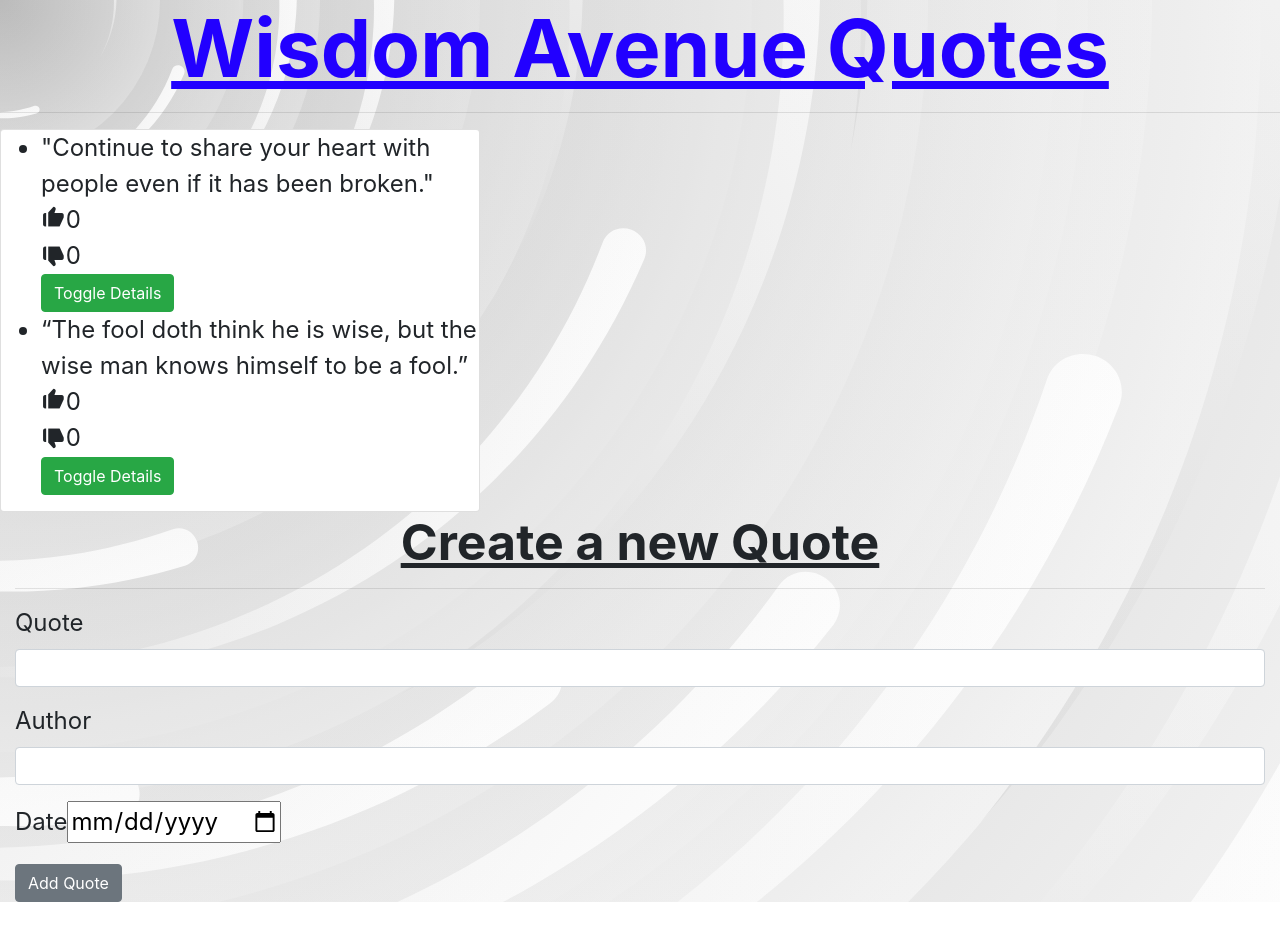
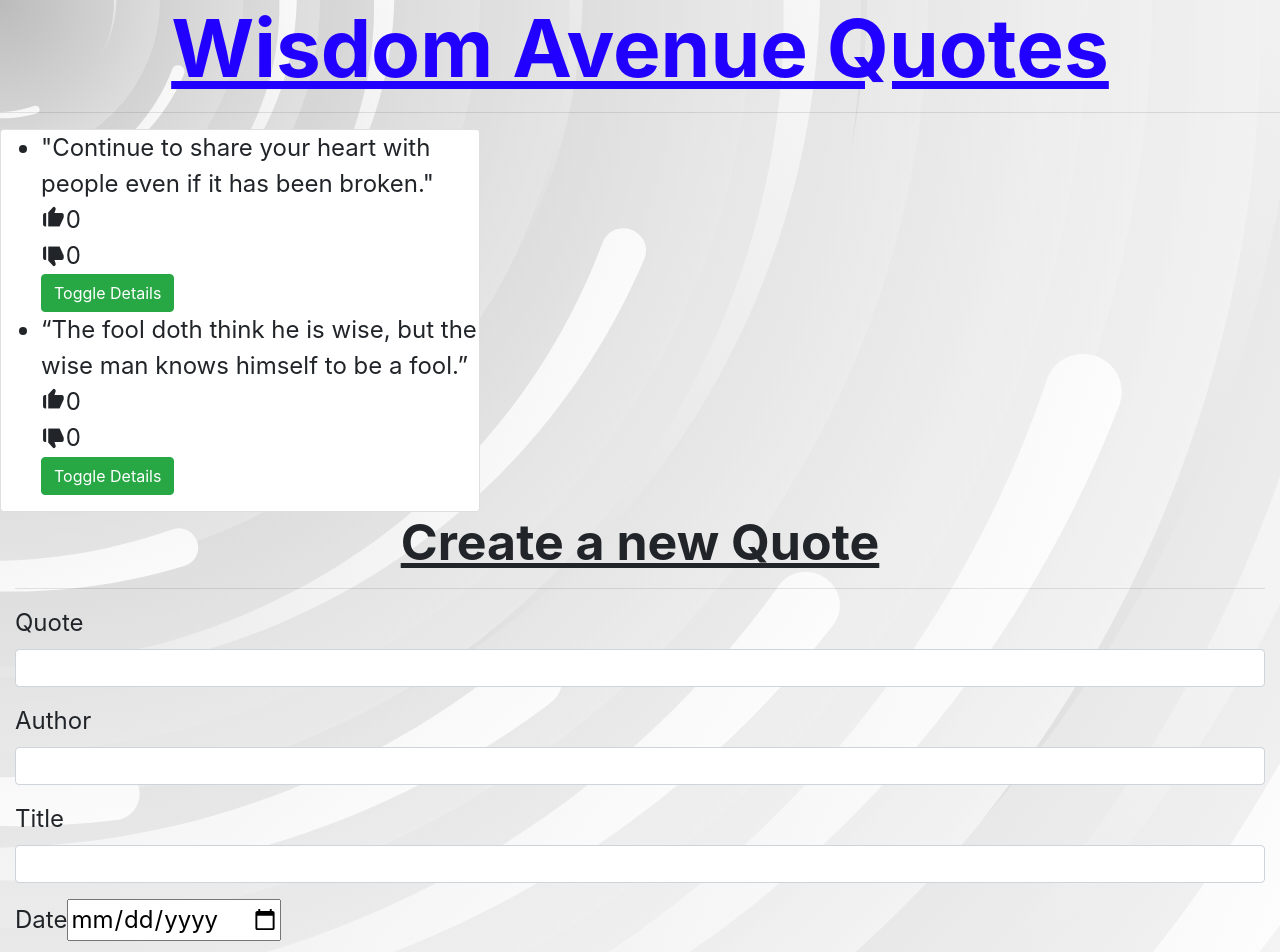
Before and after one commit to mansamusah254/quoteapp, an Angular app: page / in a window 1280 px wide. Shown: the top 952 px of the page. Before the commit the page ends 902 px from the top, so only its background shows below. Built offline with nearby package versions, Linux system fonts and the light colour scheme.

Commit message:
new entry field in form

```diff
--- a/src/app/quote-detail/quote-detail.component.html
+++ b/src/app/quote-detail/quote-detail.component.html
@@ -1,5 +1,6 @@
 <p>
-    Author:{{quote.author}}
+    Author:{{quote.author}} <br>
+    Title:{{quote.title}}
 </p>
 <p>This quote was written in the last {{quote.completeDate|dateCount}} days</p>
 <button class="btn btn-danger" (click)= 'goalDelete(true)'>Delete Goal</button>
--- a/src/app/quote-form/quote-form.component.html
+++ b/src/app/quote-form/quote-form.component.html
@@ -14,6 +14,12 @@
         </div>
 
         <div class="form-group">
+
+            <label for="quote">Title</label>
+            <input type="text" required class="form-control" id="author" [(ngModel)]="newQuote.title" name="title">
+        </div>
+
+        <div class="form-group">
             <label for="complete">Date</label>
             <input type='date' id="complete" required>
 
--- a/src/app/quote-form/quote-form.component.ts
+++ b/src/app/quote-form/quote-form.component.ts
@@ -7,7 +7,7 @@ import { Quote } from '../quote';
   styleUrls: ['./quote-form.component.css']
 })
 export class QuoteFormComponent implements OnInit {
-  newQuote = new Quote(0,"",0,0,"",new Date());
+  newQuote = new Quote(0,"",0,0,"","",new Date());
   @Output() addQuote = new EventEmitter<Quote>();
 
   submitQuote(){
--- a/src/app/quote.ts
+++ b/src/app/quote.ts
@@ -6,6 +6,7 @@ export class Quote {
     public upvote:number,
     public downvote:number,
     public author: string,
+    public title: string,
     public completeDate:Date
     )
     {
--- a/src/app/quote/quote.component.ts
+++ b/src/app/quote/quote.component.ts
@@ -8,8 +8,8 @@ import { Quote } from '../quote';
 })
 export class QuoteComponent implements OnInit {
   quotes:Quote[] = [
-    new Quote(1,'"Continue to share your heart with people even if it has been broken."',0,0,'Amy Poehler',new Date(2020,3,14)),
-    new Quote(2,'“The fool doth think he is wise, but the wise man knows himself to be a fool.”',0,0,'William Shakespear',new Date(2020,3,14)),
+    new Quote(1,'"Continue to share your heart with people even if it has been broken."',0,0,'Amy Poehler','Love',new Date(2020,3,14)),
+    new Quote(2,'“The fool doth think he is wise, but the wise man knows himself to be a fool.”',0,0,'William Shakespear','wisdom',new Date(2020,3,14)),
 
   ];
 
```
